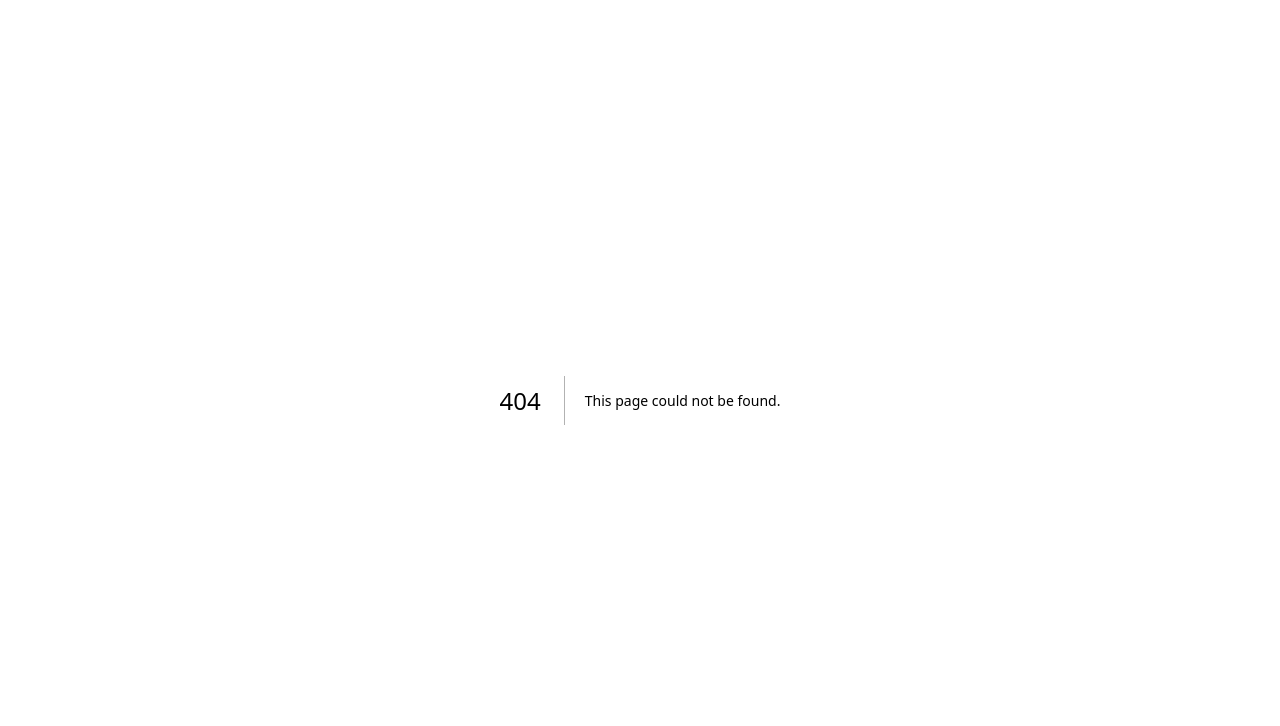
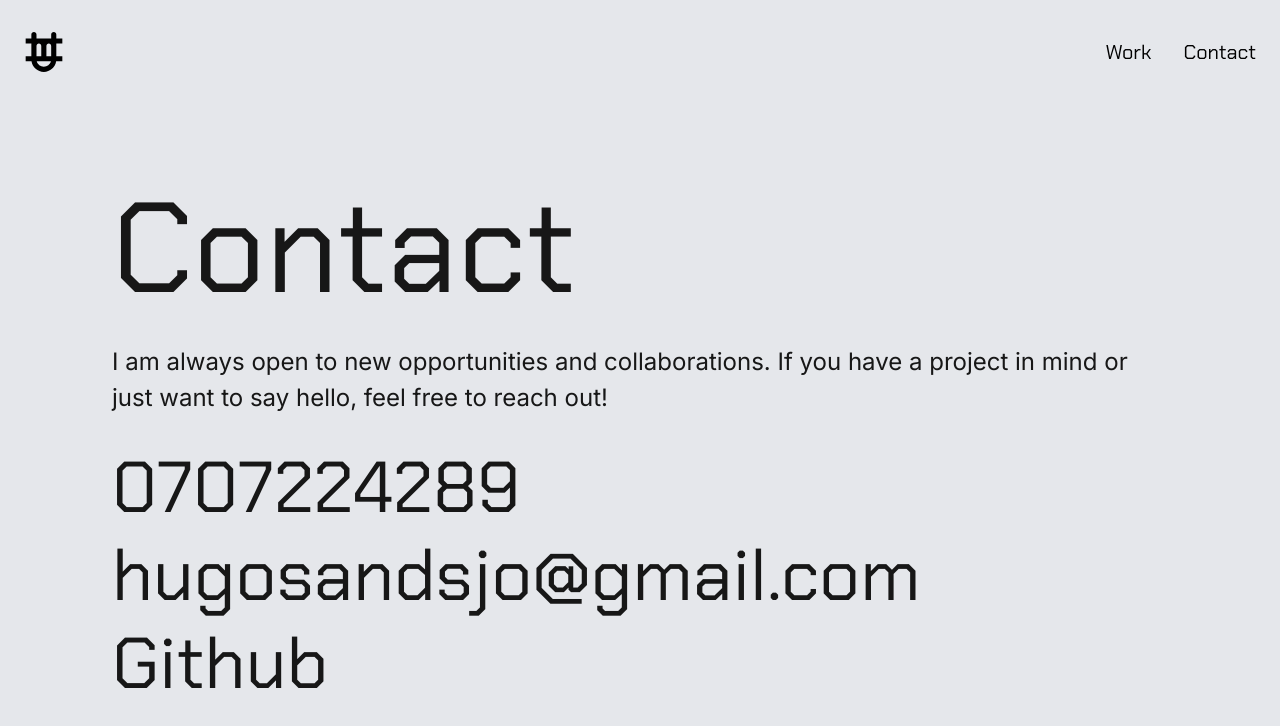
Before and after one commit to hugosandsjo/dev-portfolio, a Next.js app: page /contact in a window 1280 px wide. Before the commit this address had no page. Shown: the top 726 px of the page. Built offline with nearby package versions, Linux system fonts and the light colour scheme.

Commit message:
Add Navigation component and create Work and Contact pages

```diff
--- /dev/null
+++ b/src/app/contact/page.tsx
@@ -0,0 +1,23 @@
+export default function Contact() {
+  return (
+    <div className="bg-gray-200 flex flex-col items-center justify-items-center min-h-screen p-8 pb-20 gap-1 sm:p-20 font-[family-name:var(--font-geist-sans)]">
+      <div className="w-full flex flex-col gap-8 px-8">
+        <h1 className="text-5xl md:text-6xl xl:text-9xl">Contact</h1>
+        <p
+          className="md:text-2xl font-inter leading-[1.5] "
+          style={{ fontFamily: "Inter, sans-serif" }}
+        >
+          I am always open to new opportunities and collaborations. If you have
+          a project in mind or just want to say hello, feel free to reach out!
+        </p>
+      </div>
+      <div className="w-full flex flex-col gap-4 p-8">
+        <h2 className="text-3xl md:text-6xl xl:text-7xl">0707224289</h2>
+        <h2 className="text-3xl md:text-6xl xl:text-7xl">
+          hugosandsjo@gmail.com
+        </h2>
+        <h2 className="text-3xl md:text-6xl xl:text-7xl">Github</h2>
+      </div>
+    </div>
+  );
+}
--- a/src/app/layout.tsx
+++ b/src/app/layout.tsx
@@ -1,7 +1,7 @@
 import type { Metadata } from "next";
 import { Geist, Geist_Mono, Chakra_Petch, Inter } from "next/font/google";
 import "./globals.css";
-
+import Navigation from "@/components/Navigation";
 // const geistSans = Geist({
 //   variable: "--font-geist-sans",
 //   subsets: ["latin"],
@@ -39,6 +39,7 @@ export default function RootLayout({
       <body
         className={`${chakraPetch.className} ${inter.className} antialiased`}
       >
+        <Navigation />
         {children}
       </body>
     </html>
--- a/src/app/page.tsx
+++ b/src/app/page.tsx
@@ -1,26 +1,27 @@
-import Navigation from "@/components/Navigation";
+import Image from "next/image";
+// import profilePic from "@/public/profile_image.jpg";
+import profilePic from "../../public/profile_image.jpg";
 
 export default function Home() {
   return (
-    <div className="bg-gray-200 flex flex-col items-center justify-items-center min-h-screen p-8 pb-20 gap-16 sm:p-20 font-[family-name:var(--font-geist-sans)]">
-      <Navigation />
-      <main className="flex-col lg:flex-row flex row-start-2 items-center sm:items-start w-full">
-        <div className="w-full md:w-1/2  flex flex-col gap-8 p-8">
-          <h1 className="text-7xl md:text-6xl xl:text-9xl">Developer</h1>
+    <div className="bg-gray-200 flex flex-col items-center justify-items-center min-h-screen gap-16 font-[family-name:var(--font-geist-sans)]">
+      <main className="flex-col lg:flex-row flex row-start-2 items-center sm:items-start gap-10 w-full mt-20 px-8 md:px-20">
+        <div className="w-full lg:w-1/2 flex flex-col gap-8">
+          <h1 className="text-5xl md:text-6xl xl:text-9xl">Developer</h1>
           <p
-            className="text-2xl font-inter leading-[1.5] "
+            className="md:text-2xl font-inter leading-[1.5] "
             style={{ fontFamily: "Inter, sans-serif" }}
           >
-            Lorem ipsum dolor sit amet, consectetur adipiscing elit, sed do
-            eiusmod tempor incididunt ut labore et dolore magna aliqua. Ut enim
-            ad minim veniam, quis nostrud exercitation ullamco laboris nisi ut
-            aliquip ex ea commodo consequat. Duis aute irure dolor in
-            reprehenderit in voluptate velit esse cillum dolore eu fugiat nulla
-            pariatur. Excepteur sint occaecat cupidatat non proident, sunt in
-            culpa qui officia deserunt mollit anim id est laborum."
+            With a background in arts and crafts i bring my knowledge in classic
+            design techniques into the digital landscape. I get excited about
+            visual problem solving and having a broad spectrum of clients.
+            Depending on the needs of the project I use graphic design,
+            illustration and animation to deliver the desired result.
           </p>
         </div>
-        <div className="w-full md:w-1/2  bg-gray-300 h-[540px]"></div>
+        <div className="w-full lg:w-1/2">
+          <Image src={profilePic} height={400} width={400} alt="profile" />
+        </div>
       </main>
     </div>
   );
--- /dev/null
+++ b/src/app/work/page.tsx
@@ -0,0 +1,12 @@
+export default function Work() {
+  return (
+    <div className="bg-gray-200 flex flex-col items-center justify-items-center min-h-screen p-8 pb-20 gap-16 sm:p-20 font-[family-name:var(--font-geist-sans)]">
+      <main className="flex-col lg:flex-row flex row-start-2 items-center sm:items-start w-full">
+        <div className="w-full md:w-1/2  flex flex-col gap-8 p-8">
+          <h1 className="text-5xl md:text-6xl xl:text-9xl">Work</h1>
+        </div>
+        <div className="w-full md:w-1/2  bg-gray-300 h-[540px]"></div>
+      </main>
+    </div>
+  );
+}
--- a/src/components/Navigation.tsx
+++ b/src/components/Navigation.tsx
@@ -1,7 +1,9 @@
+import Link from "next/link";
+
 export default function Navigation() {
   return (
-    <nav className="flex gap-4 w-full justify-between items-center">
-      <div className="w-10 h-10">
+    <nav className="flex gap-4 w-full justify-between items-center py-8 px-6 bg-gray-200">
+      <Link href={"/"} className="w-10 h-10">
         <svg
           width="100%"
           height="100%"
@@ -14,15 +16,21 @@ export default function Navigation() {
             fill="black"
           />
         </svg>
-      </div>
+      </Link>
       <div className="flex gap-8">
-        <a href="#about" className="text-black text-xl hover:underline">
-          About
-        </a>
+        <Link
+          href="/work"
+          className="text-black text-xl hover:underline underline-offset-4"
+        >
+          Work
+        </Link>
 
-        <a href="#about" className="text-black text-xl hover:underline">
+        <Link
+          href="/contact"
+          className="text-black text-xl hover:underline underline-offset-4"
+        >
           Contact
-        </a>
+        </Link>
       </div>
     </nav>
   );
```
Also changed, not shown: public/profile_image.jpg (added).
